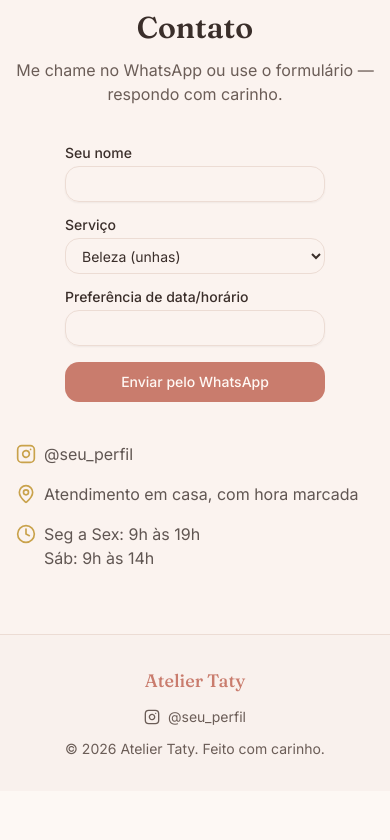
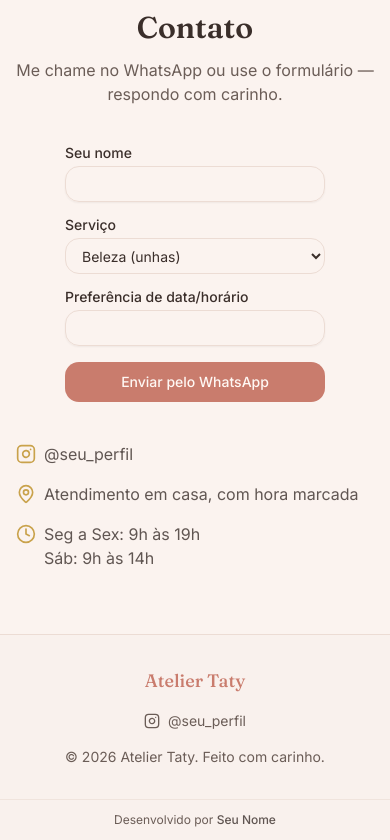
Before and after one commit to leojosants-particular/project-taty, a React (Vite) app: page / in a window 390 px wide. Shown: the part 4664-5504 px from the top of the page. Before the commit the page ends 5455 px from the top, so only its background shows below. Built offline with nearby package versions, Linux system fonts and the light colour scheme; no server answers.

Commit message:
feat: footer responsivo (linha no desktop) + assinatura do desenvolvedor

```diff
--- a/src/components/layout/Footer.tsx
+++ b/src/components/layout/Footer.tsx
@@ -1,11 +1,13 @@
 import { InstagramIcon } from "@/components/shared/InstagramIcon"
 import { site } from "@/content/site"
+import { developer } from "@/content/credits"
 
 export function Footer() {
   return (
     <footer className="border-t border-border bg-muted/40">
-      <div className="mx-auto flex max-w-6xl flex-col items-center gap-3 px-4 py-8 text-center text-sm text-muted-foreground">
+      <div className="mx-auto flex max-w-6xl flex-col items-center gap-4 px-4 py-8 text-center text-sm text-muted-foreground md:flex-row md:justify-between md:gap-6 md:text-left">
         <span className="font-serif text-lg text-primary">{site.brandName}</span>
+
         <a
           href={site.instagram.url}
           target="_blank"
@@ -15,7 +17,24 @@ export function Footer() {
           <InstagramIcon className="size-4" />
           {site.instagram.handle}
         </a>
-        <p>© {new Date().getFullYear()} {site.brandName}. Feito com carinho.</p>
+
+        <p>
+          © {new Date().getFullYear()} {site.brandName}. Feito com carinho.
+        </p>
+      </div>
+
+      <div className="border-t border-border/60">
+        <p className="mx-auto max-w-6xl px-4 py-3 text-center text-xs text-muted-foreground">
+          Desenvolvido por{" "}
+          <a
+            href={developer.url}
+            target="_blank"
+            rel="noopener noreferrer"
+            className="font-medium text-foreground/80 underline-offset-4 hover:text-primary hover:underline"
+          >
+            {developer.name}
+          </a>
+        </p>
       </div>
     </footer>
   )
--- /dev/null
+++ b/src/content/credits.ts
@@ -0,0 +1,5 @@
+// Assinatura do desenvolvedor (vai para o portfólio). Preencher com dados reais.
+export const developer = {
+  name: "Seu Nome", // TODO: seu nome ou apelido profissional
+  url: "https://github.com/seu-usuario", // TODO: portfólio, GitHub ou LinkedIn
+}
```
Also changed, not shown: 1 other file (tests, documents, lock files or other folders).
